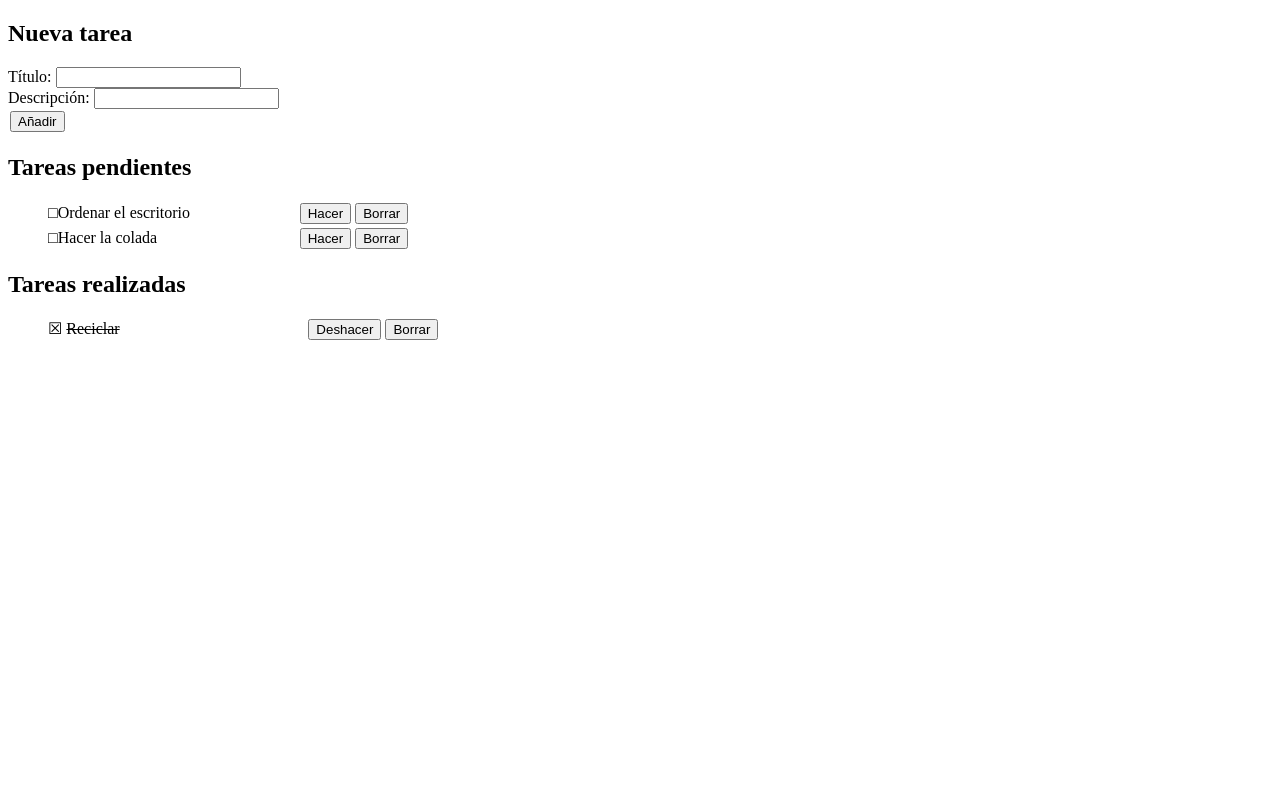
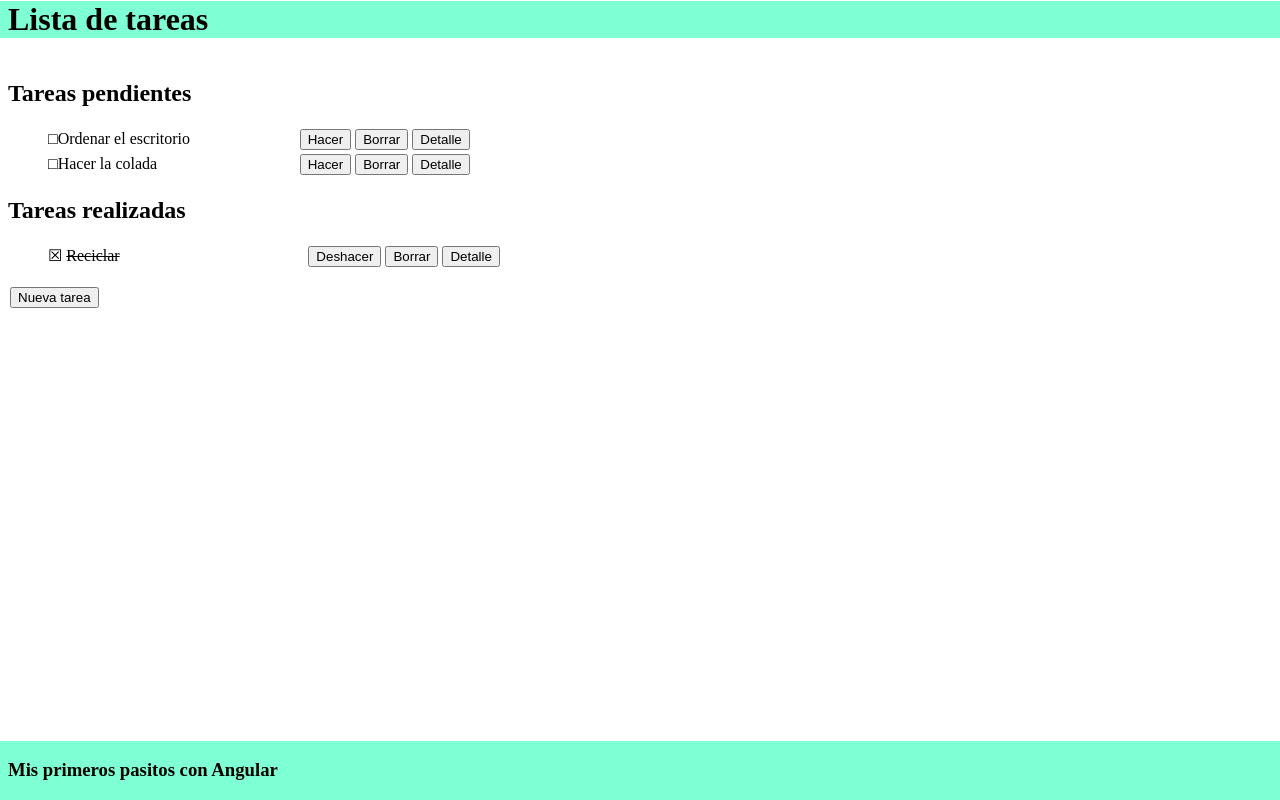
Before and after one commit to LuisJoseSanchez/mis-primeros-pasitos-con-angular, an Angular app in the folder lista-de-tareas/: page /listado in a window 1280 px wide. Built offline with nearby package versions, Linux system fonts and the light colour scheme.

Commit message:
Actualizando lista de tareas

```diff
--- a/lista-de-tareas/src/app/app-routing.module.ts
+++ b/lista-de-tareas/src/app/app-routing.module.ts
@@ -9,9 +9,9 @@ const routes: Routes = [
   { path: 'listado', component: ListadoComponent },
   { path: 'detalle/:id', component: DetalleComponent },
   { path: 'formulario/:id', component: FormularioComponent },
-  { path: 'formulario', component: FormularioComponent },
+  { path: 'formulario-tarea', component: FormularioComponent },
   { path: '',   redirectTo: '/listado', pathMatch: 'full' },
-  { path: '**', component: Pagina404Component },  // Wildcard route for a 404 page
+  { path: '**', component: Pagina404Component },
 ];
 
 @NgModule({
--- a/lista-de-tareas/src/app/app.component.html
+++ b/lista-de-tareas/src/app/app.component.html
@@ -1,30 +1,7 @@
-<h2>Nueva tarea</h2>
+<!-- <h2>Nueva tarea</h2>
 Título: <input type="text" [(ngModel)]="tarea.titulo"><br>
 Descripción: <input type="text" [(ngModel)]="tarea.descripcion"><br>
-<button (click)="creaTarea()">Añadir</button>
-
-<h2>Tareas pendientes</h2>
-<ul>
-  <li class="pendiente" *ngFor="let t of tareasService.getTareasPendientes()">
-    <span class="titulo">{{ t.titulo }}</span>
-    <button (click)="tareasService.marcaComoRealizada(t.id)">
-      Hacer
-    </button>
-    <button (click)="tareasService.borraTarea(t.id)">
-      Borrar
-    </button>
-  </li>
-</ul>
-
-<h2>Tareas realizadas</h2>
-<ul>
-  <li class="realizada" *ngFor="let t of tareasService.getTareasRealizadas()">
-    <span class="titulo"><del>{{ t.titulo }}</del></span>
-    <button (click)="tareasService.marcaComoPendiente(t.id)">
-      Deshacer
-    </button>
-    <button (click)="tareasService.borraTarea(t.id)">
-      Borrar
-    </button>
-  </li>
-</ul>
+<button (click)="creaTarea()">Añadir</button> -->
+<div class="cabecera"><h1>Lista de tareas</h1></div>
+<router-outlet></router-outlet>
+<div class="pie-de-pagina"><h3>Mis primeros pasitos con Angular</h3></div>
--- a/lista-de-tareas/src/app/app.component.scss
+++ b/lista-de-tareas/src/app/app.component.scss
@@ -1,20 +1,19 @@
-ul {
-  list-style: none;
+.cabecera,
+.pie-de-pagina {
+  background-color: aquamarine;
+  width: 100vw;
+  padding-left: 8px;
 }
 
-li.pendiente:before {
-  content: '□';
+.cabecera {
+  position: relative;
+  margin-left: -50vw;
+  left: 50%;
+  top: -20px;
 }
 
-li.realizada:before {
-  content: '☒ ';
+.pie-de-pagina {
+  position: fixed;
+  left: 0;
+  bottom: 0;
 }
-
-.titulo {
-  display: inline-block;
-  width: 240px;
-}
-
-button {
-  margin: 2px;
-}
--- a/lista-de-tareas/src/app/detalle/detalle.component.html
+++ b/lista-de-tareas/src/app/detalle/detalle.component.html
@@ -1 +1,4 @@
-<p>detalle works!</p>
+<h2>{{ tarea.titulo }}</h2>
+<p>{{ tarea.descripcion }}</p>
+<p>Esta tarea {{ tarea.realizada ? '' : 'no ' }}está realizada.</p>
+<button routerLink="/">Volver a la lista</button>
--- a/lista-de-tareas/src/app/detalle/detalle.component.ts
+++ b/lista-de-tareas/src/app/detalle/detalle.component.ts
@@ -1,4 +1,7 @@
 import { Component, OnInit } from '@angular/core';
+import { ActivatedRoute } from '@angular/router';
+import { Tarea } from '../model/tarea';
+import { TareasService } from '../tareas.service';
 
 @Component({
   selector: 'app-detalle',
@@ -7,9 +10,16 @@ import { Component, OnInit } from '@angular/core';
 })
 export class DetalleComponent implements OnInit {
 
-  constructor() { }
+  tarea: Tarea = new Tarea();
+
+  constructor(
+    private tareasService: TareasService,
+    private activatedRoute: ActivatedRoute
+  ) { }
 
   ngOnInit(): void {
+    const id = this.activatedRoute.snapshot.paramMap.get('id') as unknown as number;
+    this.tarea = <Tarea>this.tareasService.getTarea(id);
   }
 
 }
--- a/lista-de-tareas/src/app/listado/listado.component.html
+++ b/lista-de-tareas/src/app/listado/listado.component.html
@@ -1 +1,33 @@
-<p>listado works!</p>
+<h2>Tareas pendientes</h2>
+<ul>
+  <li class="pendiente" *ngFor="let t of tareasService.getTareasPendientes()">
+    <span class="titulo">{{ t.titulo }}</span>
+    <button (click)="tareasService.marcaComoRealizada(t.id)">
+      Hacer
+    </button>
+    <button (click)="tareasService.borraTarea(t.id)">
+      Borrar
+    </button>
+    <button [routerLink]="'/detalle/' + t.id">
+      Detalle
+    </button>
+  </li>
+</ul>
+
+<h2>Tareas realizadas</h2>
+<ul>
+  <li class="realizada" *ngFor="let t of tareasService.getTareasRealizadas()">
+    <span class="titulo"><del>{{ t.titulo }}</del></span>
+    <button (click)="tareasService.marcaComoPendiente(t.id)">
+      Deshacer
+    </button>
+    <button (click)="tareasService.borraTarea(t.id)">
+      Borrar
+    </button>
+    <button [routerLink]="'/detalle/' + t.id">
+      Detalle
+    </button>
+  </li>
+</ul>
+
+<button routerLink="/formulario-tarea">Nueva tarea</button>
--- a/lista-de-tareas/src/app/listado/listado.component.scss
+++ b/lista-de-tareas/src/app/listado/listado.component.scss
@@ -0,0 +1,20 @@
+ul {
+  list-style: none;
+}
+
+li.pendiente:before {
+  content: '□';
+}
+
+li.realizada:before {
+  content: '☒ ';
+}
+
+.titulo {
+  display: inline-block;
+  width: 240px;
+}
+
+button {
+  margin: 2px;
+}
--- a/lista-de-tareas/src/app/listado/listado.component.ts
+++ b/lista-de-tareas/src/app/listado/listado.component.ts
@@ -1,4 +1,6 @@
 import { Component, OnInit } from '@angular/core';
+import { Tarea } from '../model/tarea';
+import { TareasService } from '../tareas.service';
 
 @Component({
   selector: 'app-listado',
@@ -7,9 +9,15 @@ import { Component, OnInit } from '@angular/core';
 })
 export class ListadoComponent implements OnInit {
 
-  constructor() { }
+  tarea: Tarea = new Tarea();
+
+  constructor(public tareasService: TareasService) {}
 
   ngOnInit(): void {
   }
 
+  creaTarea() {
+    this.tareasService.creaTarea(this.tarea);
+    this.tarea = new Tarea();
+  }
 }
--- a/lista-de-tareas/src/app/tareas.service.ts
+++ b/lista-de-tareas/src/app/tareas.service.ts
@@ -35,6 +35,10 @@ export class TareasService {
     return this.tareas;
   }
 
+  getTarea(id: number) {
+    return this.tareas.find(t => t.id == id);
+  }
+
   getTareasPendientes() {
     return this.tareas.filter(t => !t.realizada);
   }
```
